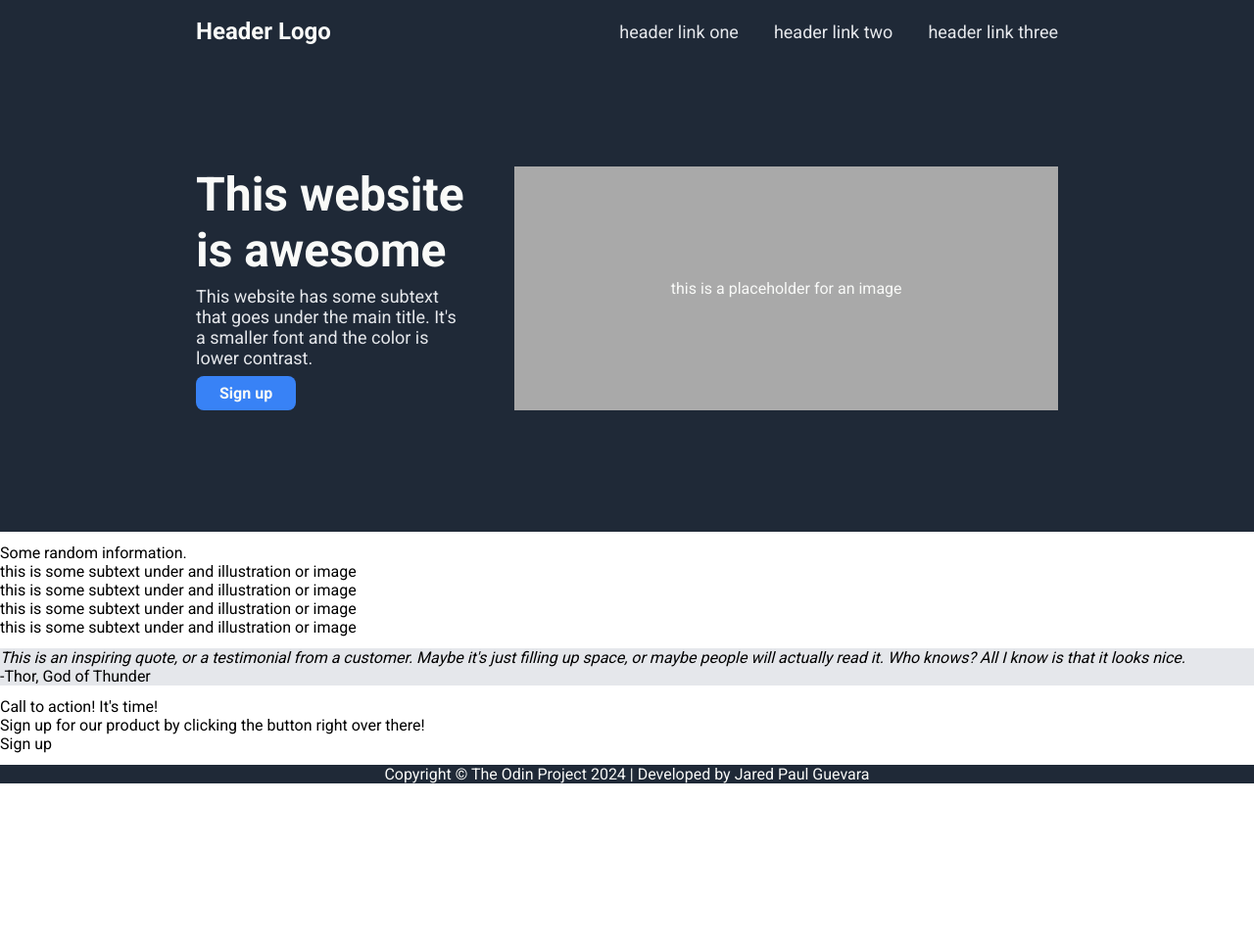
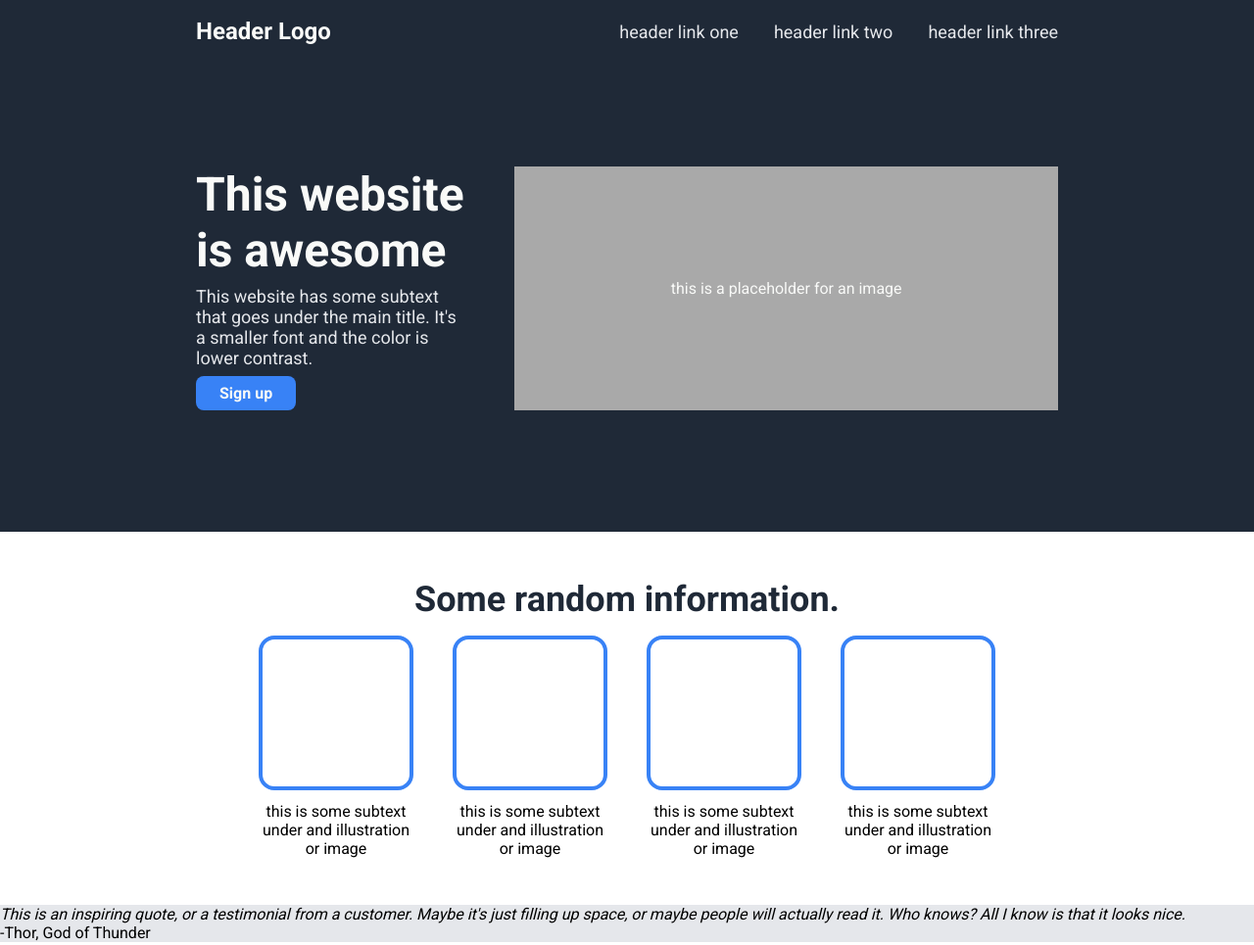
Before and after one commit to saltyjared/landing-page, a plain HTML site: page index.html in a window 1280 px wide. Shown: the top 965 px of the page at 98% size. Before the commit the page ends 800 px from the top, so only its background shows below. Drawn offline with Linux system fonts and the light colour scheme.

Commit message:
Implement information section for landing page

```diff
--- a/index.html
+++ b/index.html
@@ -33,14 +33,24 @@
 
     <div class="information">
         <div class="info-title">Some random information.</div>
+        <div class="panel">
+            <div class="captioned">
                 <div class="info-image"></div>
                 <div class="info-sub">this is some subtext under and illustration or image</div>
+            </div>
+            <div class="captioned">
                 <div class="info-image"></div>
                 <div class="info-sub">this is some subtext under and illustration or image</div>
+            </div>
+            <div class="captioned">
                 <div class="info-image"></div>
                 <div class="info-sub">this is some subtext under and illustration or image</div>
+            </div>
+            <div class="captioned">
                 <div class="info-image"></div>
                 <div class="info-sub">this is some subtext under and illustration or image</div>
+            </div>
+        </div>
     </div>
 
     <div class="testimonial">
--- a/styles.css
+++ b/styles.css
@@ -7,6 +7,7 @@ body {
     flex-direction: column;
     justify-content: space-between;
     margin: 0;
+    gap: 48px;
 }
 
 ul {
@@ -94,6 +95,39 @@ button {
 .information {
     display: flex;
     flex-direction: column;
+    align-items: center;
+    gap: 16px;
+    padding-left: 200px;
+    padding-right: 200px;
+}
+
+.info-title {
+    font-size: 36px;
+    font-weight: 900;
+    color: #1F2937;
+}
+
+.panel {
+    display: flex;
+    flex: 1;
+    justify-content: center;
+    gap: 48px;
+}
+
+.info-image {
+    border: 4px #3882F6 solid;
+    border-radius: 16px;
+    width: 150px;
+    height: 150px;
+}
+
+.captioned {
+    display: flex;
+    flex-direction: column;
+    align-items: center;
+    text-align: center;
+    max-width: 150px;
+    gap: 12px;
 }
 
 .testimonial {
```
Lines whose indentation alone changed are shown as unchanged.
